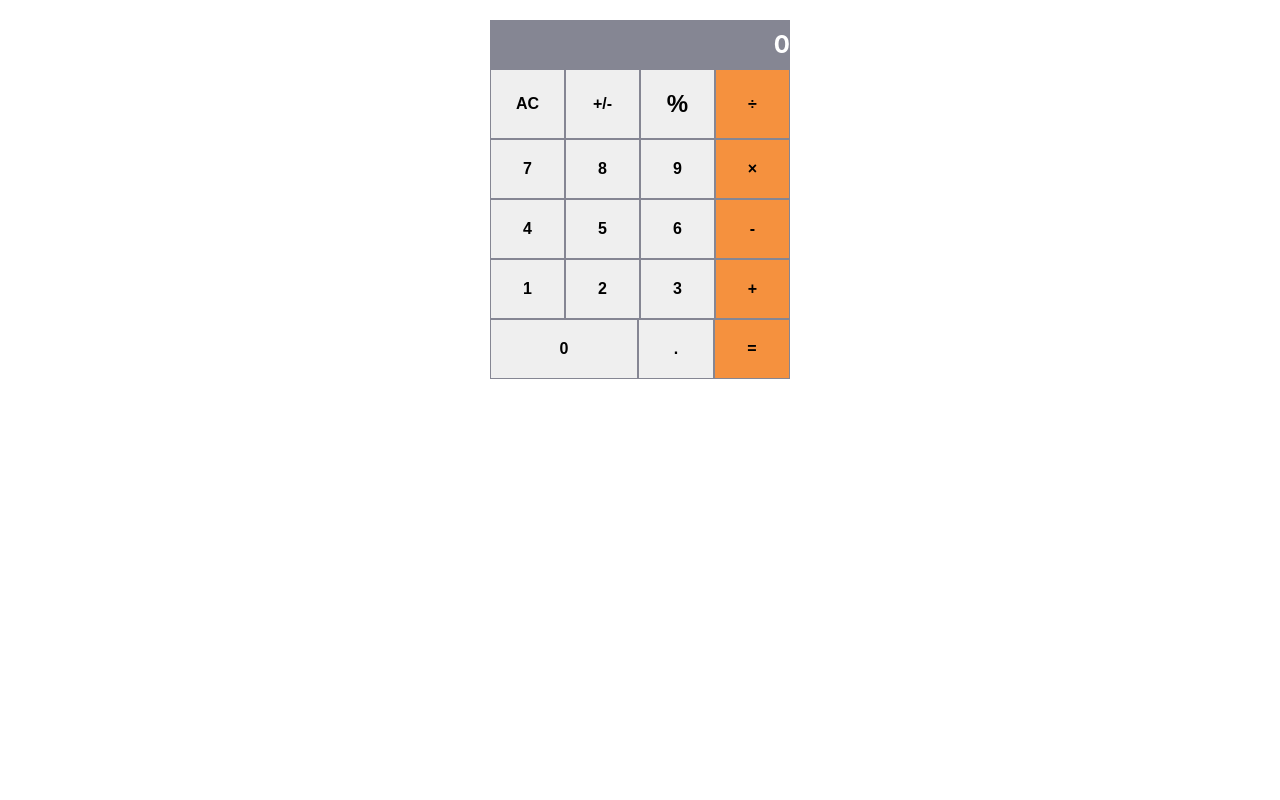
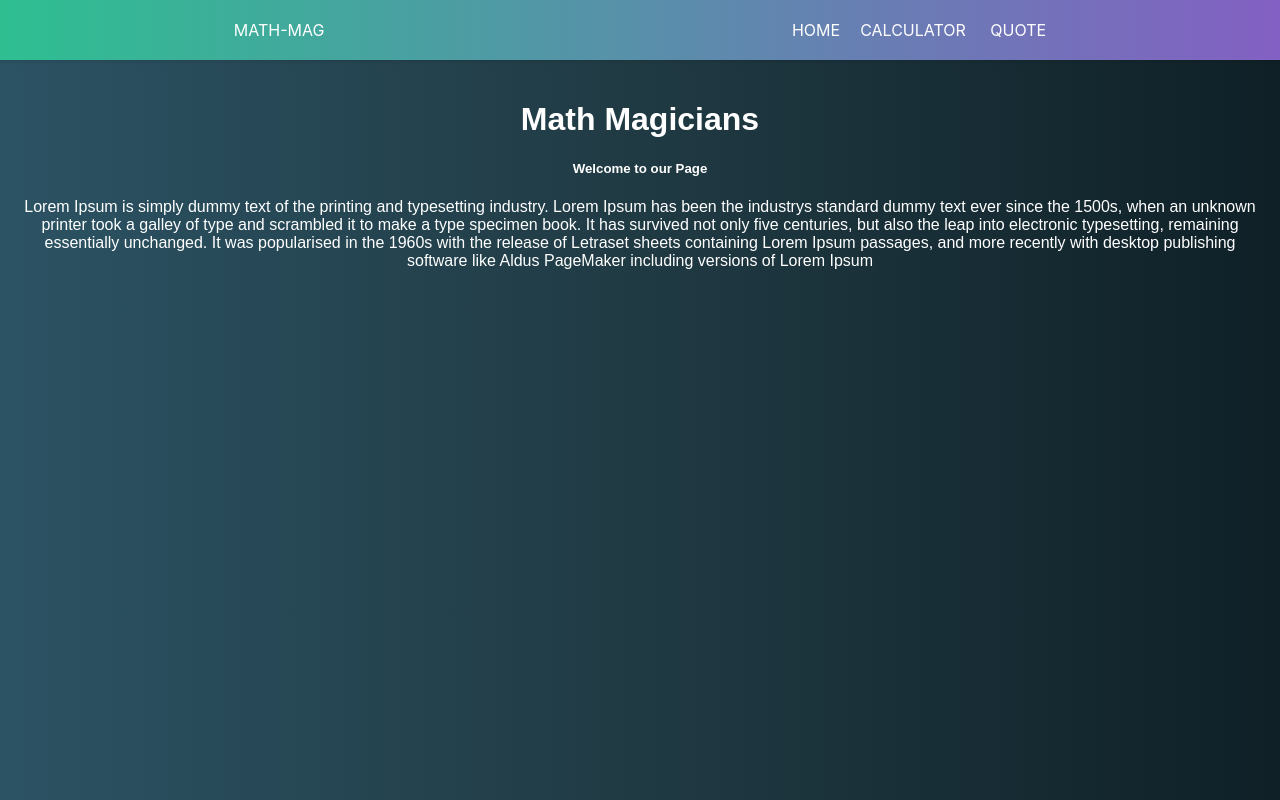
Before and after one commit to naji-97/Math-Magicians, a React (Create React App) app: page / in a window 1280 px wide. Built offline with nearby package versions, Linux system fonts and the light colour scheme.

Commit message:
Add the Router

```diff
--- a/package.json
+++ b/package.json
@@ -6,9 +6,13 @@
     "@testing-library/jest-dom": "^5.16.5",
     "@testing-library/react": "^13.4.0",
     "@testing-library/user-event": "^13.5.0",
+    "localforage": "^1.10.0",
+    "match-sorter": "^6.3.1",
     "react": "^18.2.0",
     "react-dom": "^18.2.0",
+    "react-router-dom": "^6.8.2",
     "react-scripts": "5.0.1",
+    "sort-by": "^1.2.0",
     "web-vitals": "^2.1.4"
   },
   "scripts": {
--- a/src/App.css
+++ /dev/null
@@ -1,38 +0,0 @@
-.App {
-  text-align: center;
-}
-
-.App-logo {
-  height: 40vmin;
-  pointer-events: none;
-}
-
-@media (prefers-reduced-motion: no-preference) {
-  .App-logo {
-    animation: App-logo-spin infinite 20s linear;
-  }
-}
-
-.App-header {
-  min-height: 100vh;
-  display: flex;
-  flex-direction: column;
-  align-items: center;
-  justify-content: center;
-  font-size: calc(10px + 2vmin);
-  color: white;
-}
-
-.App-link {
-  color: #61dafb;
-}
-
-@keyframes App-logo-spin {
-  from {
-    transform: rotate(0deg);
-  }
-
-  to {
-    transform: rotate(360deg);
-  }
-}
--- a/src/App.js
+++ b/src/App.js
@@ -1,11 +1,21 @@
-import './App.css';
+import {
+  BrowserRouter as Router, Routes, Route,
+} from 'react-router-dom';
 import Calculator from './components/Calculator';
+import Home from './components/Home';
+import Quote from './components/Quote';
+import Navbar from './components/Navbar';
 
 function App() {
   return (
-    <div className="App">
-      <Calculator />
-    </div>
+    <Router>
+      <Navbar />
+      <Routes>
+        <Route path="/" element={<Home />} />
+        <Route path="/calculator" element={<Calculator />} />
+        <Route path="/quote" element={<Quote />} />
+      </Routes>
+    </Router>
   );
 }
 
--- a/src/components/Calculator.js
+++ b/src/components/Calculator.js
@@ -1,8 +1,14 @@
 import React from 'react';
-import './Calculator.css';
+import './styles/Calculator.css';
 
 function Calculator() {
   return (
+    <div className="calculator-page">
+      <div className="title">
+        <h3>Math Magicians</h3>
+        <h5>Let&apos;s do some math</h5>
+
+      </div>
       <div className="calculator">
         <div className="display">0</div>
         <div className="button-row">
@@ -35,6 +41,7 @@ function Calculator() {
           <button type="button" className="button-operator">=</button>
         </div>
       </div>
+    </div>
   );
 }
 
--- /dev/null
+++ b/src/components/Home.jsx
@@ -0,0 +1,24 @@
+import React from 'react';
+import './styles/Home.css';
+
+function Home() {
+  return (
+    <div className="container">
+      <h1>Math Magicians</h1>
+      <h5>Welcome to our Page</h5>
+      <p>
+        Lorem Ipsum is simply dummy text of the printing and typesetting industry.
+        Lorem Ipsum has been the industrys standard dummy text ever since the 1500s,
+        when an unknown printer took a galley of type and scrambled it to make a type
+        specimen book. It has survived not only five centuries, but also the leap into
+        electronic typesetting, remaining essentially unchanged. It was popularised
+        in the 1960s with the release
+        of Letraset sheets containing Lorem Ipsum passages, and more recently with
+        desktop publishing software like Aldus PageMaker including versions of Lorem Ipsum
+        {' '}
+      </p>
+    </div>
+  );
+}
+
+export default Home;
--- /dev/null
+++ b/src/components/Navbar.jsx
@@ -0,0 +1,24 @@
+// Navbar.js
+
+import React from 'react';
+import { Link } from 'react-router-dom';
+import './styles/Navbar.css';
+
+function Navbar() {
+  return (
+    <nav className="navbar">
+      <div className="navbar-brand">
+        <Link to="/" className="navbar-item">Math-MAG</Link>
+      </div>
+      <div className="navbar-menu">
+        <div className="navbar-end">
+          <Link to="/" className="navbar-item">Home</Link>
+          <Link to="/calculator" className="navbar-item">Calculator </Link>
+          <Link to="/quote" className="navbar-item">Quote</Link>
+        </div>
+      </div>
+    </nav>
+  );
+}
+
+export default Navbar;
--- /dev/null
+++ b/src/components/Quote.jsx
@@ -0,0 +1,16 @@
+import React from 'react';
+import './styles/Quote.css';
+
+function Quote() {
+  return (
+    <div className="quote">
+      <h1>Math Magicians</h1>
+      <p>
+        Mathematics is not about numbers, equation, compilations, or algorithms:
+        it is about understanding. -Wiliam Paul Thurston
+      </p>
+    </div>
+  );
+}
+
+export default Quote;
--- a/src/components/Calculator.css
+++ b/src/components/styles/Calculator.css
@@ -1,3 +1,8 @@
+.calculator-page {
+  color: #fff;
+  text-align: center;
+}
+
 .calculator {
   display: flex;
   flex-direction: column;
@@ -5,11 +10,7 @@
   align-items: center;
   background-color: #e0e0e0;
   width: 300px;
-
-  /* padding: 10px; */
   margin: 20px auto;
-
-  /* box-shadow: 0 0 10px rgba(0, 0, 0, 0.3); */
 }
 
 .display {
@@ -20,16 +21,12 @@
   text-align: right;
   padding: 10px 0;
   width: 100%;
-
-  /* margin-bottom: 10px; */
 }
 
 .button-row {
   display: flex;
   justify-content: space-between;
   width: 100%;
-
-  /* padding: 10px; */
 }
 
 button {
@@ -39,12 +36,8 @@ button {
 
 .button-number {
   color: #000;
-
-  /* background-color: #E0E0E0; */
   font-size: 1em;
   font-weight: bold;
-
-  /* padding: 10px; */
   width: 30%;
   text-align: center;
   cursor: pointer;
@@ -64,13 +57,9 @@ button {
   background-color: #f5913e;
   font-size: 1em;
   font-weight: bold;
-
-  /* padding: 10px; */
   width: 30%;
   text-align: center;
   cursor: pointer;
-
-  /* margin-bottom: 10px; */
   transition: background-color 0.3s ease-in-out;
 }
 
@@ -81,8 +70,6 @@ button {
 .button-clear {
   font-size: 1em;
   font-weight: bold;
-
-  /* padding: 10px; */
   width: 30%;
   text-align: center;
   cursor: pointer;
@@ -97,8 +84,6 @@ button {
   color: #000;
   font-size: 1em;
   font-weight: bold;
-
-  /* padding: 10px; */
   width: 30%;
   text-align: center;
   cursor: pointer;
@@ -113,8 +98,6 @@ button {
   color: #000;
   font-size: 1.5em;
   font-weight: bold;
-
-  /* padding: 10px; */
   width: 30%;
   text-align: center;
   cursor: pointer;
@@ -129,6 +112,4 @@ button {
   display: flex;
   flex-direction: column;
   justify-content: space-between;
-
-  /* width: 100%; */
 }
--- /dev/null
+++ b/src/components/styles/Home.css
@@ -0,0 +1,6 @@
+.container {
+  font-family: Arial, sans-serif;
+  color: #fff;
+  padding: 20px;
+  text-align: center;
+}
--- /dev/null
+++ b/src/components/styles/Navbar.css
@@ -0,0 +1,28 @@
+nav {
+  display: flex;
+  justify-content: space-around;
+  align-items: center;
+  height: 60px;
+  box-shadow: 0 2px 4px rgba(0, 0, 0, 0.1);
+  background: #8360c3;  /* fallback for old browsers */
+  background: linear-gradient(to right, #2ebf91, #8360c3); /* W3C, IE 10+/ Edge, Firefox 16+, Chrome 26+, Opera 12+, Safari 7+ */
+  color: #fff;
+}
+
+nav ul {
+  display: flex;
+  list-style: none;
+  margin: 0;
+  padding: 0;
+}
+
+nav li {
+  margin: 0 10px;
+}
+
+nav a {
+  color: #fff;
+  text-decoration: none;
+  text-transform: uppercase;
+  margin: 0 10px;
+}
--- /dev/null
+++ b/src/components/styles/Quote.css
@@ -0,0 +1,7 @@
+.quote {
+  font-family: Arial, sans-serif;
+  color: #fff;
+  padding: 20px;
+  box-shadow: 0 2px 4px rgba(0, 0, 0, 0.1);
+  text-align: center;
+}
--- a/src/index.css
+++ b/src/index.css
@@ -1,4 +1,6 @@
 body {
+  background: #0f2027;  /* fallback for old browsers */
+  background: linear-gradient(to right, #2c5364, #203a43, #0f2027); /* W3C, IE 10+/ Edge, Firefox 16+, Chrome 26+, Opera 12+, Safari 7+ */
   margin: 0;
   font-family:
     -apple-system,
```
Also changed, not shown: 1 other file (tests, documents, lock files or other folders). Lines whose indentation alone changed are shown as unchanged.
